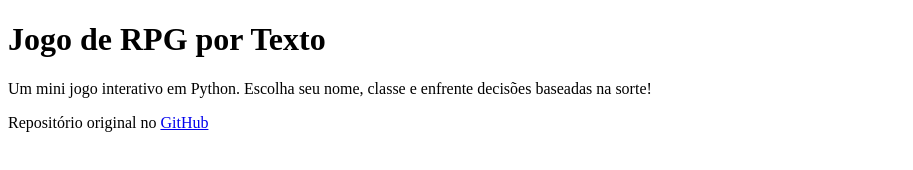
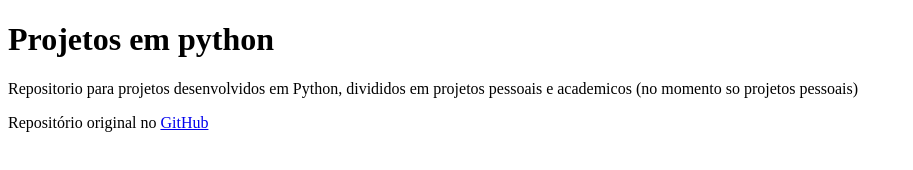
Before and after one commit to Luisfilipenogue/Python-projects, a plain HTML site: page index.html in a window 1280 px wide. Shown: the whole page, without its empty margins (0-913 px from the left). Drawn offline with Linux system fonts and the light colour scheme.

Commit message:
Adicionado nova descrição no arquivo index.html

```diff
--- a/index.html
+++ b/index.html
@@ -3,11 +3,11 @@
 <html>
 <head>
   <meta charset="UTF-8">
-  <title>Jogo de RPG</title>
+  <title>Projetos em Python</title>
 </head>
 <body>
-  <h1>Jogo de RPG por Texto</h1>
-  <p>Um mini jogo interativo em Python. Escolha seu nome, classe e enfrente decisões baseadas na sorte!</p>
+  <h1>Projetos em python</h1>
+  <p>Repositorio para projetos desenvolvidos em Python, divididos em projetos pessoais e academicos (no momento so projetos pessoais)</p>
   <p>Repositório original no <a href="https://github.com/Luisfilipenogue/Python-projects">GitHub</a></p>
 </body>
 </html>
```
